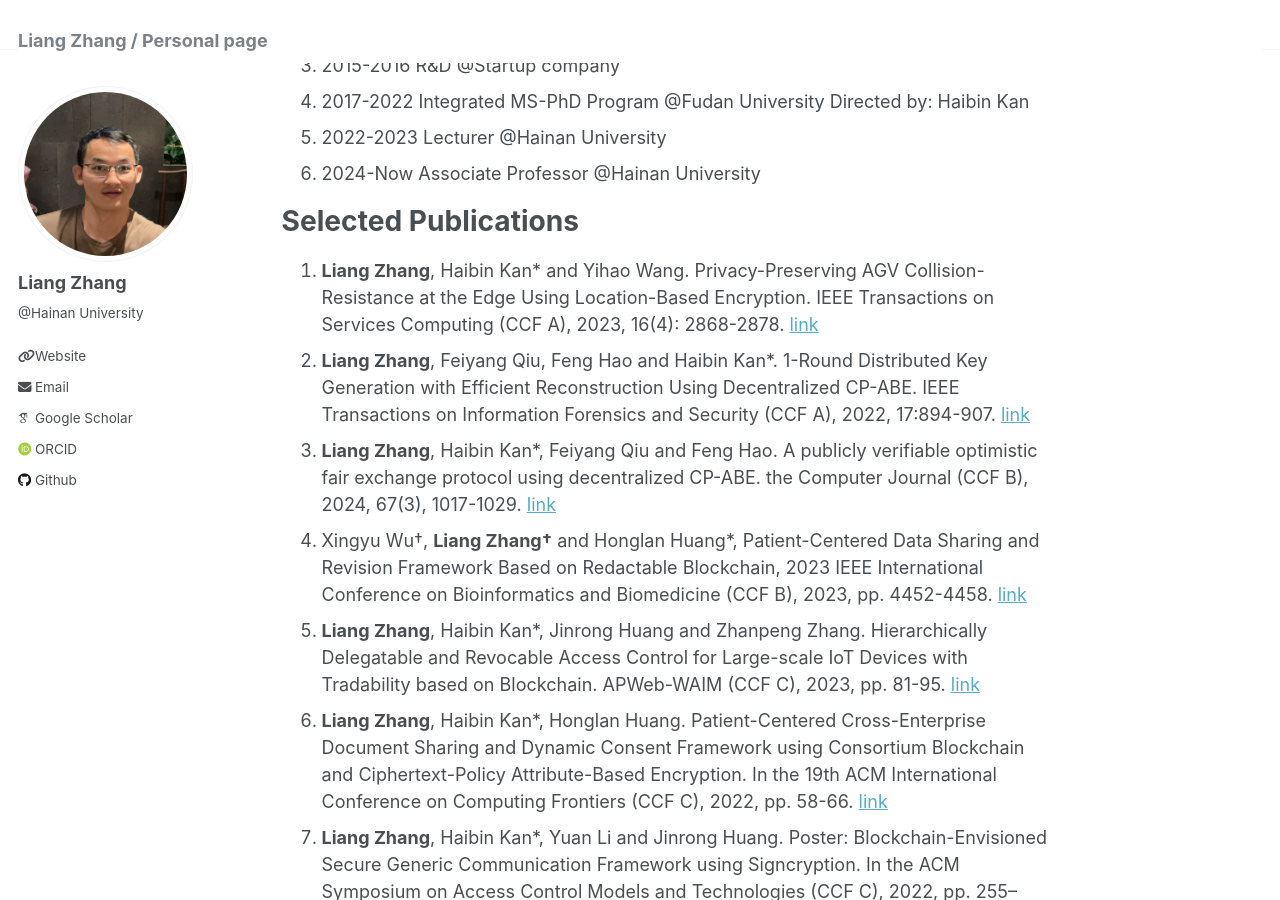
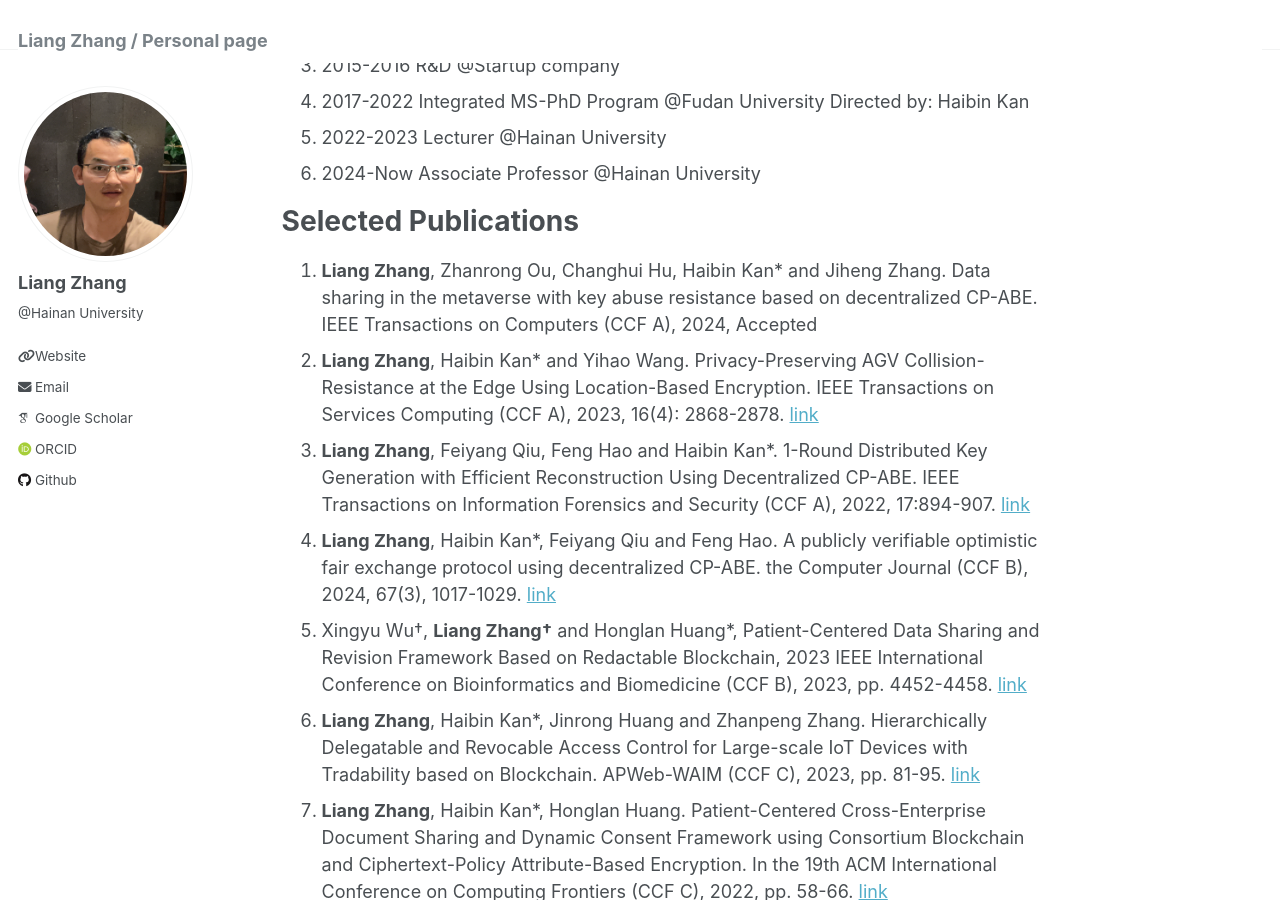
Before and after one commit to scottocs/scottocs.github.io, a Jekyll site: the page built from _pages/about.md, in a window 1280 px wide and 900 px high, scrolled down 437 px. Built offline with Jekyll 4.4.1, drawn with Linux system fonts in a browser that asks for light colours; some web fonts are replaced.

Commit message:
Data sharing in the metaverse with key abuse resistance based on decentralized CP-ABE  accepted by TC

```diff
--- a/_pages/about.md
+++ b/_pages/about.md
@@ -27,6 +27,7 @@ Work/Education Experience
 
 Selected Publications
 ======
+1. **Liang Zhang**, Zhanrong Ou, Changhui Hu, Haibin Kan* and Jiheng Zhang. Data sharing in the metaverse with key abuse resistance based on decentralized CP-ABE. IEEE Transactions on Computers (CCF A), 2024, Accepted
 1. **Liang Zhang**, Haibin Kan* and Yihao Wang. Privacy-Preserving AGV Collision-Resistance at the Edge Using Location-Based Encryption. IEEE Transactions on Services Computing (CCF A), 2023, 16(4): 2868-2878. [link](https://ieeexplore.ieee.org/document/10012042)
 1. **Liang Zhang**, Feiyang Qiu, Feng Hao and Haibin Kan*. 1-Round Distributed Key Generation with Efficient Reconstruction Using Decentralized CP-ABE. IEEE Transactions on Information Forensics and Security (CCF A), 2022, 17:894-907.  [link](https://ieeexplore.ieee.org/document/9715067)
 1. **Liang Zhang**, Haibin Kan*, Feiyang Qiu and Feng Hao. A publicly verifiable optimistic fair exchange protocol using decentralized CP-ABE. the Computer Journal (CCF B), 2024, 67(3), 1017-1029. [link](https://academic.oup.com/comjnl/article-abstract/67/3/1017/7135811)
```
